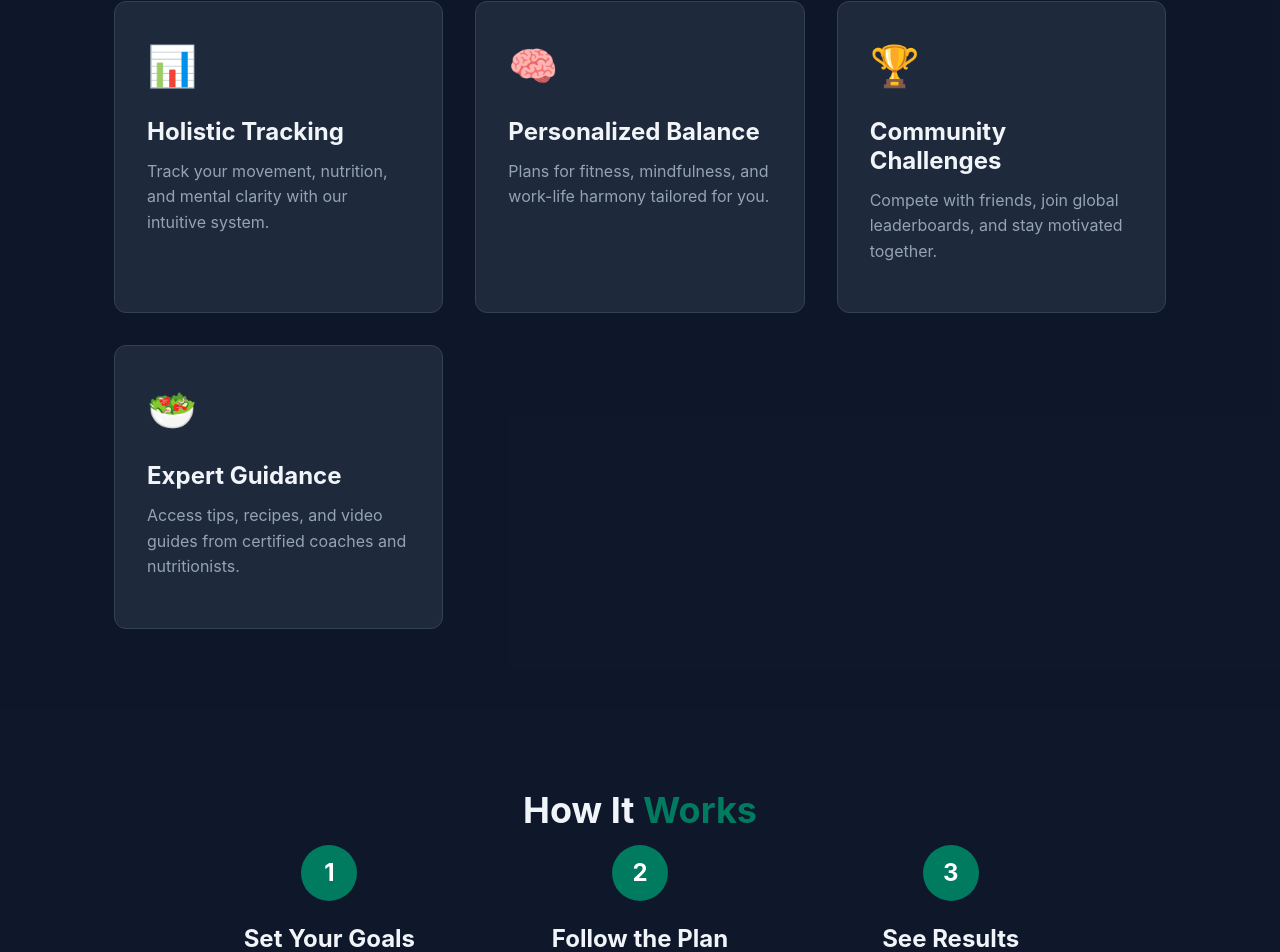
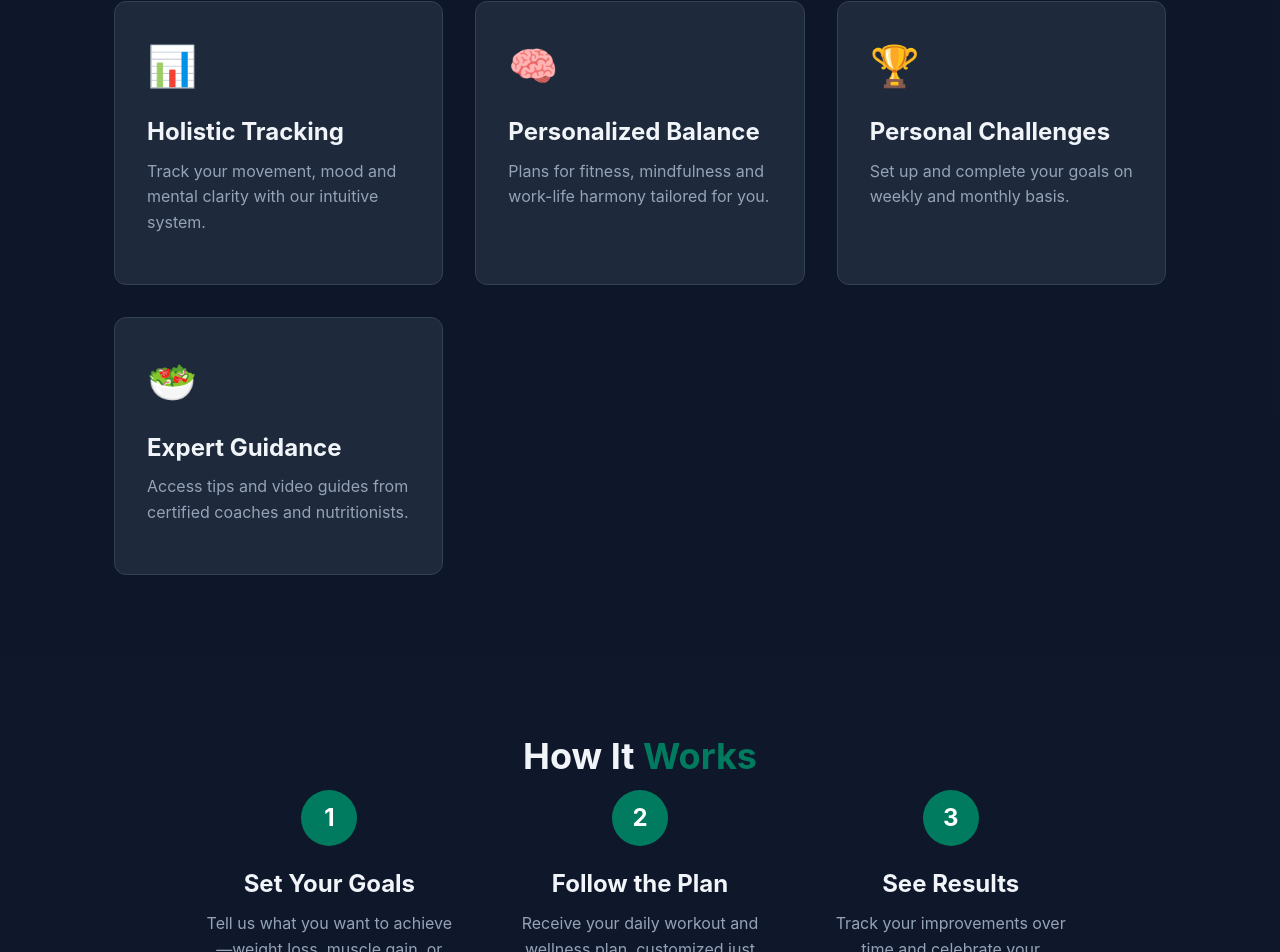
Before and after one commit to Luka98122/HZS, a React (Vite) app in the folder domaci/src/frontend/: page / in a window 1280 px wide. Shown: the part 855-1807 px from the top of the page. Built offline with nearby package versions, Linux system fonts and the light colour scheme; no server answers.

Commit message:
Small html and css improvments with text and colors.

```diff
--- a/domaci/src/frontend/src/App.tsx
+++ b/domaci/src/frontend/src/App.tsx
@@ -197,22 +197,22 @@ const App: React.FC = () => {
               <div className="feature-card">
                 <div className="feature-icon">📊</div>
                 <h3>Holistic Tracking</h3>
-                <p>Track your movement, nutrition, and mental clarity with our intuitive system.</p>
+                <p>Track your movement, mood and mental clarity with our intuitive system.</p>
               </div>
               <div className="feature-card">
                 <div className="feature-icon">🧠</div>
                 <h3>Personalized Balance</h3>
-                <p>Plans for fitness, mindfulness, and work-life harmony tailored for you.</p>
+                <p>Plans for fitness, mindfulness and work-life harmony tailored for you.</p>
               </div>
               <div className="feature-card">
                 <div className="feature-icon">🏆</div>
-                <h3>Community Challenges</h3>
-                <p>Compete with friends, join global leaderboards, and stay motivated together.</p>
+                <h3>Personal Challenges</h3>
+                <p>Set up and complete your goals on weekly and monthly basis.</p>
               </div>
               <div className="feature-card">
                 <div className="feature-icon">🥗</div>
                 <h3>Expert Guidance</h3>
-                <p>Access tips, recipes, and video guides from certified coaches and nutritionists.</p>
+                <p>Access tips and video guides from certified coaches and nutritionists.</p>
               </div>
             </div>
           </div>
@@ -230,7 +230,7 @@ const App: React.FC = () => {
               <div className="step">
                 <div className="step-number">2</div>
                 <h3>Follow the Plan</h3>
-                <p>Receive your daily workout and meal plan, customized just for you.</p>
+                <p>Receive your daily workout and wellness plan, customized just for you.</p>
               </div>
               <div className="step">
                 <div className="step-number">3</div>
@@ -244,7 +244,7 @@ const App: React.FC = () => {
         <section id="trainers" className="team">
           <div className="container">
             <h2 className="section-title">Meet the<span className="highlight">Developers</span></h2>
-            <p className="section-subtitle">Expert trainers dedicated to your success</p>
+            <p className="section-subtitle">Expert team dedicated to your success</p>
             <div className="team-grid">
               <div className="team-member">
                 <div className="member-avatar">AV</div>
--- a/domaci/src/frontend/src/pages/Home.css
+++ b/domaci/src/frontend/src/pages/Home.css
@@ -59,6 +59,10 @@
     color: #007B5F;
 }
 
+.btn-secondary:hover {
+    color: #007B5F;
+}
+
 .action-icon {
     font-size: 3rem;
 }
--- a/domaci/src/frontend/src/pages/Hydration.css
+++ b/domaci/src/frontend/src/pages/Hydration.css
@@ -259,6 +259,10 @@
   background-color: rgba(239, 68, 68, 0.08);
 }
 
+.btn-secondary:hover {
+    color: #007B5F;
+}
+
 @media (max-width: 900px) {
   .hydration-grid {
     grid-template-columns: 1fr;
--- a/domaci/src/frontend/src/pages/Hydration.tsx
+++ b/domaci/src/frontend/src/pages/Hydration.tsx
@@ -60,8 +60,6 @@ const Hydration: React.FC = () => {
 
     const data = await res.json();
 
-    // Expecting: { glasses: number } OR plain number OR { count: number } depending on backend.
-    // We'll handle a few common shapes safely.
     const glasses =
       typeof data === "number"
         ? data
@@ -296,7 +294,7 @@ const Hydration: React.FC = () => {
               )}
 
               <p className="hydration-footnote">
-                Tip: Aim for steady intake throughout the day—especially around workouts.
+                Tip: Aim for steady intake throughout the day — especially around workouts.
               </p>
             </div>
           </div>
```
